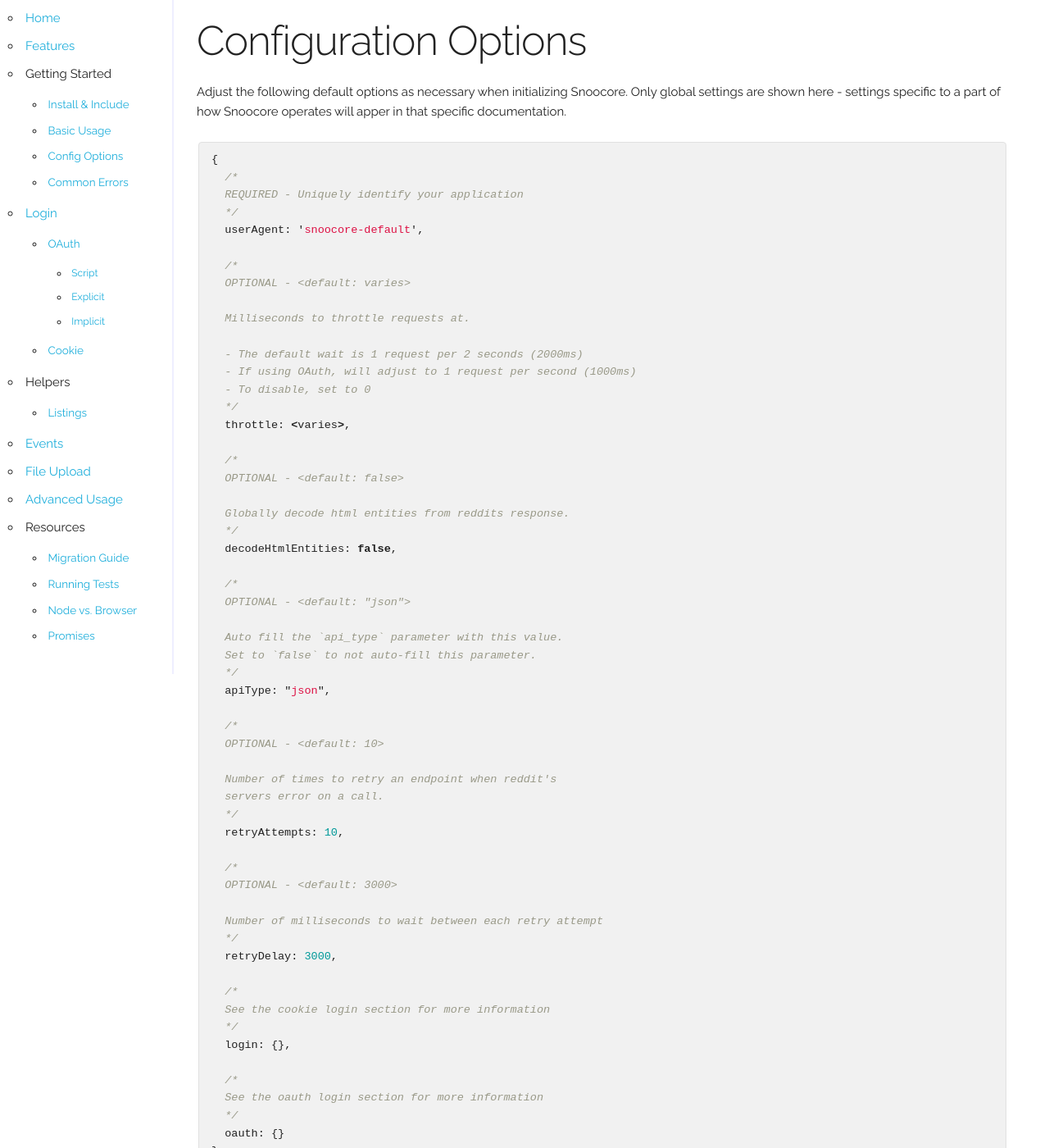
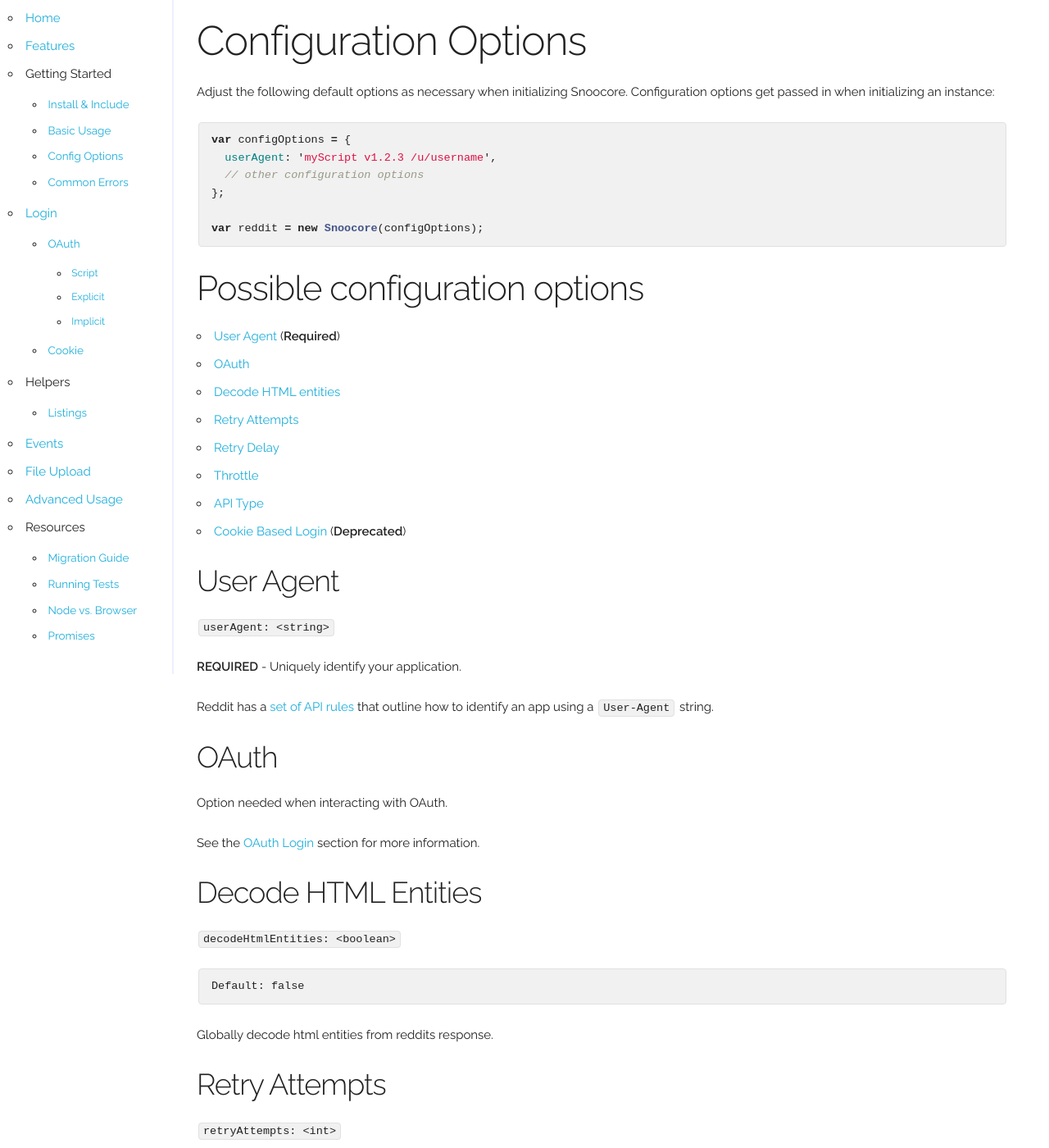
Before and after one commit to terryma/snoocore, a Jekyll site: the page built from config.md, in a window 1280 px wide and 1400 px high. Shown: the whole window at 82% size. Built offline with Jekyll 4.4.1, drawn with Linux system fonts in a browser that asks for light colours; Markdown is read by kramdown in place of the engine named in the settings; some of the changed text lies outside the part shown.

Commit message:
update config options, add deprecation notices on cookie based login; closes #88

````diff
--- a/advancedUsage.md
+++ b/advancedUsage.md
@@ -5,5 +5,5 @@
 
 # Advanced Usage
 
- - [Per Call Options](perCallOptions.html)
+ - [Call Context Options](callContextOptions.html)
  - [Calling Undocumented Endpoints](undocumentedEndpoints.html)
--- a/config.md
+++ b/config.md
@@ -5,73 +5,110 @@
 
 # Configuration Options
 
-Adjust the following default options as necessary when initializing Snoocore. Only global settings are shown here - settings specific to a part of how Snoocore operates will apper in that specific documentation.
+Adjust the following default options as necessary when initializing Snoocore. Configuration options get passed in when initializing an instance:
 
 ```javascript
-{
-  /*
-  REQUIRED - Uniquely identify your application
-  */
-  userAgent: 'snoocore-default',
+var configOptions = {
+  userAgent: 'myScript v1.2.3 /u/username',
+  // other configuration options
+};
 
-  /*
-  OPTIONAL - <default: varies>
-
-  Milliseconds to throttle requests at.
-
-  - The default wait is 1 request per 2 seconds (2000ms)
-  - If using OAuth, will adjust to 1 request per second (1000ms)
-  - To disable, set to 0
-  */
-  throttle: <varies>,
-
-  /*
-  OPTIONAL - <default: false>
-
-  Globally decode html entities from reddits response.
-  */
-  decodeHtmlEntities: false,
-
-  /*
-  OPTIONAL - <default: "json">
-
-  Auto fill the `api_type` parameter with this value.
-  Set to `false` to not auto-fill this parameter.
-  */
-  apiType: "json",
-
-  /*
-  OPTIONAL - <default: 10>
-
-  Number of times to retry an endpoint when reddit's
-  servers error on a call.
-  */
-  retryAttempts: 10,
-
-  /*
-  OPTIONAL - <default: 3000>
-
-  Number of milliseconds to wait between each retry attempt
-  */
-  retryDelay: 3000,
-
-  /*
-  See the cookie login section for more information
-  */
-  login: {},
-
-  /*
-  See the oauth login section for more information
-  */
-  oauth: {}
-}
+var reddit = new Snoocore(configOptions);
 ```
 
-## Identifying an app with Reddit
+## Possible configuration options
 
-Reddit has a [set of API rules](https://github.com/reddit/reddit/wiki/API#wiki-rules) that outline how to identify an app using a `User-Agent` string. Make sure to set the `User-Agent` in the initial configuration:
+ - [User Agent](#userAgent) (**Required**)
+ - [OAuth](#oauth)
+ - [Decode HTML entities](#decodeHtml)
+ - [Retry Attempts](#retryAttempts)
+ - [Retry Delay](#retryDelay)
+ - [Throttle](#throttle)
+ - [API Type](#apiType)
+ - [Cookie Based Login](#login) (**Deprecated**)
 
-```javascript
-var reddit = new Snoocore({ userAgent: 'myAppsName@0.0.5 by username' });
-/* every call after this uses the set userAgent */
+
+<a name="userAgent"></a>
+### User Agent
+
+`userAgent: <string>`
+
+**REQUIRED** - Uniquely identify your application.
+
+Reddit has a [set of API rules](https://github.com/reddit/reddit/wiki/API#wiki-rules) that outline how to identify an app using a `User-Agent` string.
+
+<a name="oauth"></a>
+### OAuth
+
+Option needed when interacting with OAuth.
+
+See the [OAuth Login](oauth.html) section for more information.
+
+
+<a name="decodeHtml"></a>
+### Decode HTML Entities
+
+`decodeHtmlEntities: <boolean>`
+
 ```
+Default: false
+```
+
+Globally decode html entities from reddits response.
+
+
+<a name="retryAttempts"></a>
+### Retry Attempts
+
+`retryAttempts: <int>`
+
+```
+Default: 60
+```
+
+Number of times to retry an endpoint when reddit's servers error on a call.
+
+<a name="retryDelay"></a>
+### Retry Delay
+
+`retryDelay: <int>`
+
+```
+Default: 5000
+```
+
+Number of milliseconds to wait between each retry attempt.
+
+
+<a name="throttle"></a>
+### Throttle
+
+`throttle: <int>`
+
+Milliseconds to throttle requests at.
+
+- The default wait is 1 request per 2 seconds (`2000`)
+- If using OAuth, will adjust to 1 request per second (`1000`)
+- To disable, set to `0`
+
+
+<a name="apiType"></a>
+### API Type
+
+`apiType: <string>`
+
+```
+Default: "json"
+```
+
+Auto fill the `api_type` parameter with this value. This options will rarely need to be changed. Set to `false` to not auto-fill this parameter.
+
+
+<a name="login"></a>
+### Cookie based Login
+
+**Deprecated**
+
+Options needed when interacting with cookie based login.
+
+See the [Cookie Login](cookies.html) section for more information.
--- a/cookies.md
+++ b/cookies.md
@@ -4,6 +4,15 @@
 ---
 
 # Authenticating with Cookies
+
+**This will no longer be supported on _August 3, 2015_**
+
+For more information, please read [this thread](https://www.reddit.com/r/redditdev/comments/2ujhkr/important_api_licensing_terms_clarified/).
+
+It is suggested to use [OAuth](oauth.html) - it isn't hard to setup!
+
+- - -
+
 
 ## Pretty Login
 
````
Also changed, not shown: login.md (+2 -2 lines), perCallOptions.md (deleted, +0 -43 lines).
